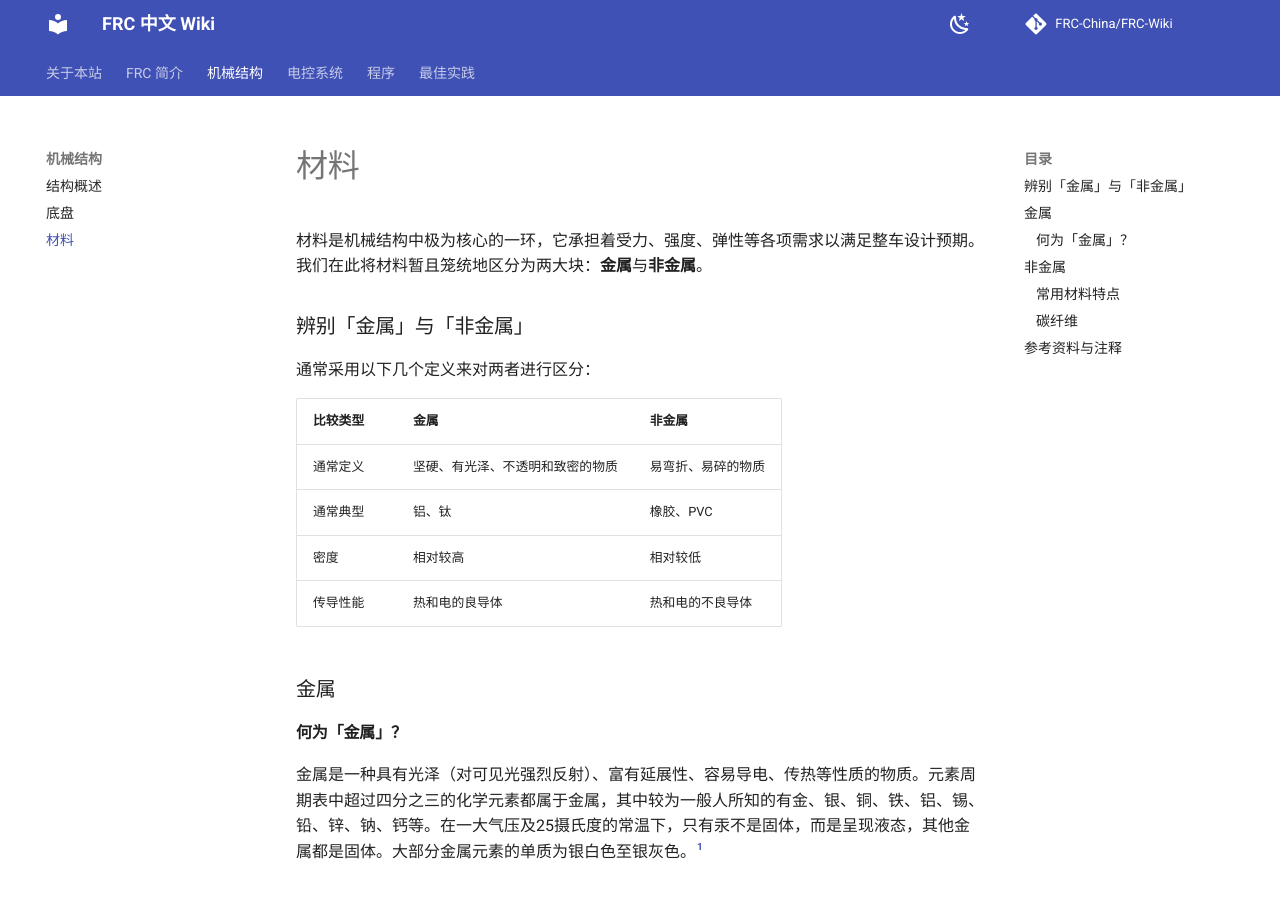
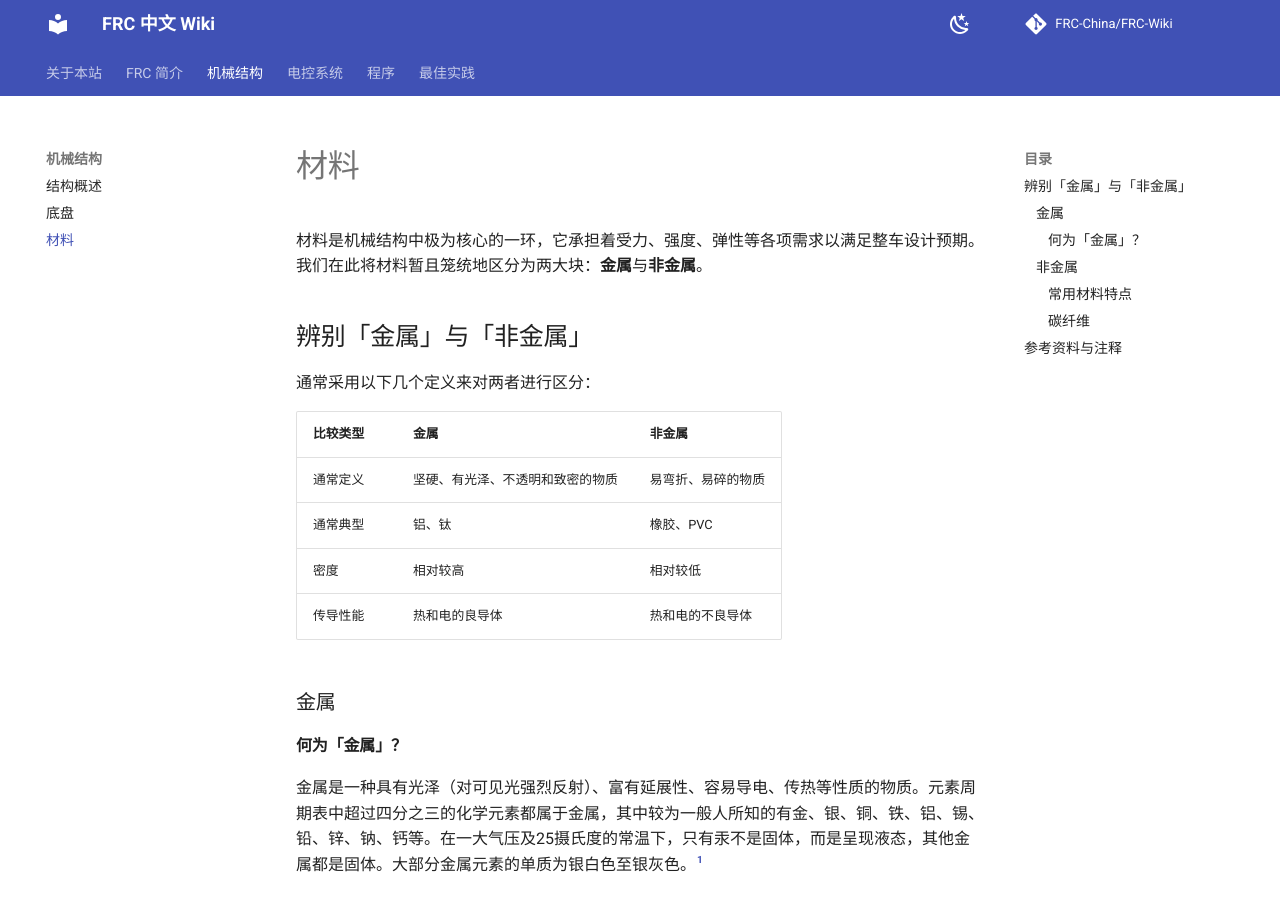
Before and after one commit to FRC-China/FRC-Wiki, an MkDocs documentation site: the page built from docs/structure/material.md, in a window 1280 px wide and 900 px high. Built offline with MkDocs 1.6.1 and Material for MkDocs 9.7.7, drawn with Linux system fonts in a browser that asks for light colours; comment, search, counter and statistics services are not loaded.

```diff
--- a/docs/structure/material.md
+++ b/docs/structure/material.md
@@ -2,7 +2,7 @@
 
 材料是机械结构中极为核心的一环，它承担着受力、强度、弹性等各项需求以满足整车设计预期。我们在此将材料暂且笼统地区分为两大块：**金属**与**非金属**。
 
-### 辨别「金属」与「非金属」
+## 辨别「金属」与「非金属」
 
 通常采用以下几个定义来对两者进行区分：
 
```
